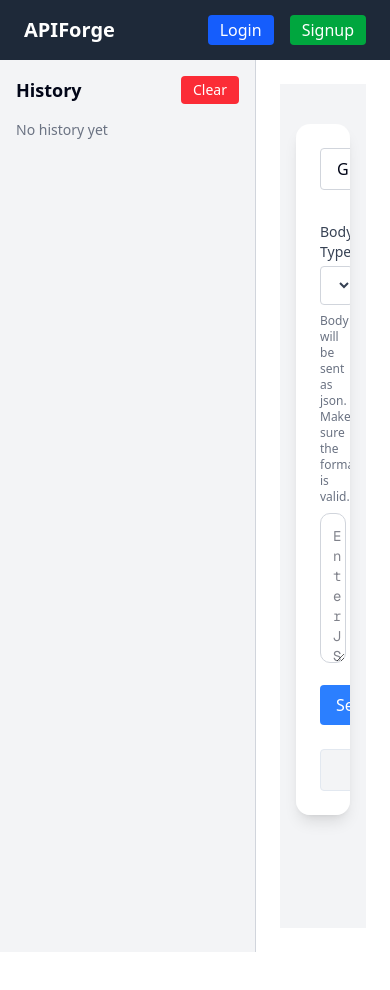
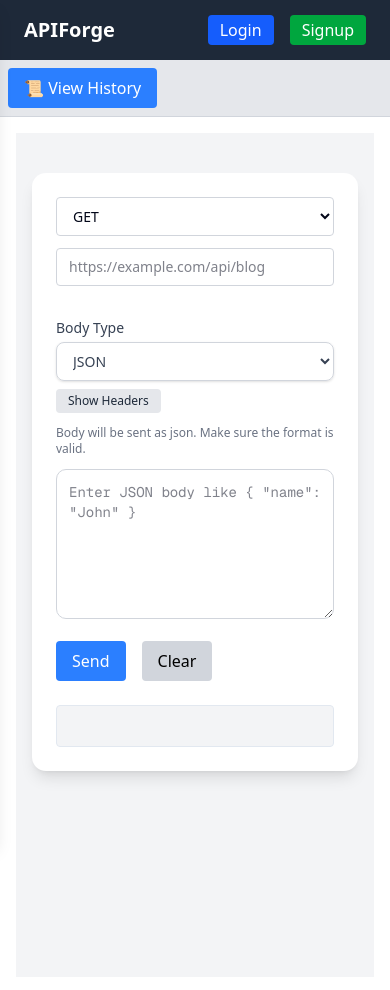
Before and after one commit to LavishSharma05/APIForge, a Next.js app: page / in a window 390 px wide. Shown: the top 990 px of the page. Before the commit the page ends 952 px from the top, so only its background shows below. Built offline with nearby package versions, Linux system fonts and the light colour scheme.

Commit message:
Add responsive layout improvements to UI components

```diff
--- a/src/app/page.tsx
+++ b/src/app/page.tsx
@@ -1,23 +1,55 @@
-'use client'
+'use client';
 import FrontForm from "@/components/FrontForm";
 import HistorySidebar from "@/components/BodyComponents/HistorySidebar";
 import Header from "@/components/Header/header";
-import { useEffect } from "react";
 import fetchHistory from "@/util/api/fetchHistoryFromDB";
+import { useEffect, useState } from "react";
 
 export default function Home() {
-  useEffect(()=>{
-    if(localStorage.getItem("token")){
-      console.log("hello")
-      fetchHistory()
+  const [showHistory, setShowHistory] = useState(false);
+
+  useEffect(() => {
+    if (localStorage.getItem("token")) {
+      fetchHistory();
     }
-  },[])
+  }, []);
+
   return (
     <div className="h-screen flex flex-col">
       <Header />
-      <div className="flex flex-1">
-        <HistorySidebar />
-        <div className="flex-1 p-6 overflow-y-auto">
+
+      {/* Toggle History Button - Visible only on small screens */}
+      <div className="md:hidden p-2 bg-gray-200 border-b border-gray-300">
+        <button
+          className="bg-blue-500 text-white px-4 py-2 rounded"
+          onClick={() => setShowHistory(true)}
+        >
+          📜 View History
+        </button>
+      </div>
+
+      <div className="flex flex-1 relative">
+        {/* History Sidebar */}
+        <div
+          className={`
+            fixed top-0 left-0 z-50 h-full w-64 bg-white shadow-lg transform transition-transform duration-300 ease-in-out
+            ${showHistory ? "translate-x-0" : "-translate-x-full"}
+            md:relative md:translate-x-0 md:block
+          `}
+        >
+          <div className="md:hidden p-2 border-b">
+            <button
+              className="text-sm text-gray-600 underline"
+              onClick={() => setShowHistory(false)}
+            >
+              Close
+            </button>
+          </div>
+          <HistorySidebar />
+        </div>
+
+        {/* Main Content */}
+        <div className="flex-1 p-4 sm:p-6 overflow-y-auto">
           <FrontForm />
         </div>
       </div>
--- a/src/components/RequestBody.tsx
+++ b/src/components/RequestBody.tsx
@@ -11,8 +11,9 @@ function RequestBody() {
   const { headersVisible, setField, bodyType } = useRequestStore();
 
   return (
-    <div className="flex flex-col space-y-2 mt-4">
-      <div className="flex items-center justify-between">
+    <div className="flex flex-col space-y-3 mt-4">
+      {/* Top Row - Request Type + Headers Button */}
+      <div className="flex flex-col sm:flex-row sm:items-center justify-between gap-2 sm:gap-4">
         <div className="text-sm font-medium text-gray-700">
           <RequestBodyDropDown />
         </div>
@@ -22,21 +23,27 @@ function RequestBody() {
             const newVisibility = !headersVisible;
             setField("headersVisible", newVisibility);
             if (!newVisibility) {
-              setField("headerFields", [{ id: 1,key: "", value: "", description: "" }]);
+              setField("headerFields", [
+                { id: 1, key: "", value: "", description: "" },
+              ]);
             }
           }}
-          className="text-xs bg-gray-200 hover:bg-gray-300 text-gray-800 px-3 py-1 rounded"
+          className="text-xs bg-gray-200 hover:bg-gray-300 text-gray-800 px-3 py-1 rounded w-fit"
         >
           {headersVisible ? "Hide Headers" : "Show Headers"}
         </button>
       </div>
 
+      {/* Headers */}
       {headersVisible && <RequestHeaders />}
 
+      {/* Info */}
       <small className="text-xs text-gray-500">
-        Body will be sent as {bodyType}. Make sure the format is valid.
+        Body will be sent as <span className="font-medium">{bodyType}</span>.
+        Make sure the format is valid.
       </small>
 
+      {/* Body Type Views */}
       {bodyType === "none" && (
         <p className="text-sm text-gray-500">
           No body will be sent with the request.
@@ -44,11 +51,8 @@ function RequestBody() {
       )}
 
       {bodyType === "json" && <JsonData />}
-
       {bodyType === "form-data" && <FormData />}
-
       {bodyType === "x-www-form-urlencoded" && <UrlEncodedData />}
-
       {bodyType === "binary" && <BinaryData />}
     </div>
   );
--- a/src/components/RequestBodyDropDown.tsx
+++ b/src/components/RequestBodyDropDown.tsx
@@ -6,10 +6,10 @@ function RequestBodyDropDown() {
   const setField = useRequestStore((state) => state.setField);
 
   return (
-    <div className="mt-4">
+    <div className="mt-4 w-full">
       <label
         htmlFor="bodyType"
-        className="text-sm font-medium text-gray-700 block mb-1"
+        className="block mb-1 text-sm font-medium text-gray-700"
       >
         Body Type
       </label>
@@ -17,7 +17,7 @@ function RequestBodyDropDown() {
         id="bodyType"
         value={bodyType}
         onChange={(e) => setField("bodyType", e.target.value)}
-        className="border border-gray-300 rounded px-3 py-2 w-full"
+        className="w-full px-3 py-2 text-sm border border-gray-300 rounded-md shadow-sm focus:outline-none focus:ring-2 focus:ring-blue-500 focus:border-blue-500 transition"
       >
         <option value="none">None</option>
         <option value="json">JSON</option>
--- a/src/components/RequestMethodSelector.tsx
+++ b/src/components/RequestMethodSelector.tsx
@@ -7,12 +7,12 @@ function RequestMethodSelector() {
   const setField = useRequestStore((state) => state.setField);
 
   return (
-    <div className="flex items-center gap-4 mb-4">
+    <div className="flex flex-col sm:flex-row gap-3 mb-4">
       {/* Method Dropdown */}
       <select
         id="method"
         name="method"
-        className="border border-gray-300 rounded px-3 py-2"
+        className="w-full sm:w-32 border border-gray-300 rounded px-3 py-2 text-sm focus:outline-none focus:ring-2 focus:ring-blue-500"
         value={method}
         onChange={(e) => setField('method', e.target.value)}
       >
@@ -26,7 +26,7 @@ function RequestMethodSelector() {
       <input
         type="text"
         placeholder="https://example.com/api/blog"
-        className="flex-grow border border-gray-300 rounded px-3 py-2"
+        className="w-full border border-gray-300 rounded px-3 py-2 text-sm focus:outline-none focus:ring-2 focus:ring-blue-500"
         value={url}
         onChange={(e) => setField('url', e.target.value)}
       />
```
